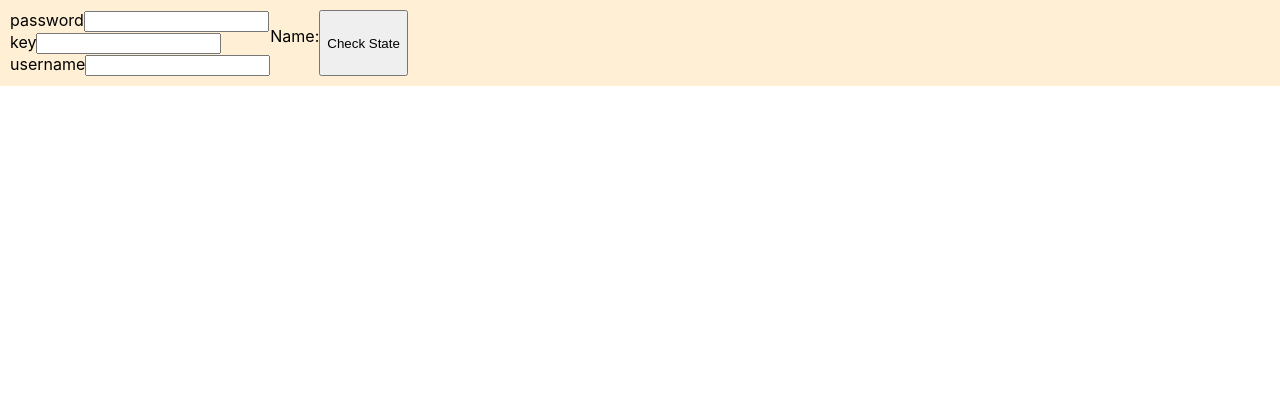
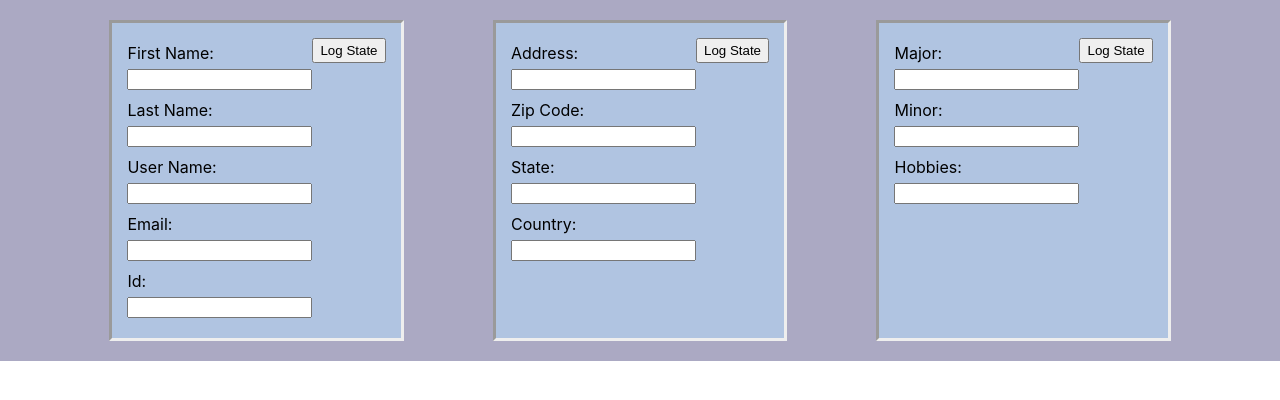
Before and after one commit to WillMartinez/react-hooks-dynamic-form, a React (Create React App) app: page / in a window 1280 px wide. Shown: the top 400 px of the page. Built offline with nearby package versions, Linux system fonts and the light colour scheme.

Commit message:
styling and form reworking

```diff
--- a/package.json
+++ b/package.json
@@ -27,6 +27,7 @@
     "@testing-library/jest-dom": "^4.2.4",
     "@testing-library/react": "^9.3.2",
     "@testing-library/user-event": "^7.1.2",
+    "prop-types": "^15.7.2",
     "react": "^16.12.0",
     "react-dom": "^16.12.0",
     "react-scripts": "3.3.0",
--- a/public/index.html
+++ b/public/index.html
@@ -4,7 +4,7 @@
     <meta charset="utf-8" />
     <link rel="icon" href="%PUBLIC_URL%/favicon.ico" />
     <meta name="viewport" content="width=device-width, initial-scale=1" />
-    <meta name="theme-color" content="#000000" />
+    <meta name="theme-color" content="#8e9b90" />
     <meta
       name="description"
       content="Web site created using create-react-app"
@@ -24,7 +24,7 @@
       work correctly both with client-side routing and a non-root public URL.
       Learn how to configure a non-root public URL by running `npm run build`.
     -->
-    <title>React App</title>
+    <title>Dynamic Form</title>
   </head>
   <body>
     <noscript>You need to enable JavaScript to run this app.</noscript>
--- a/src/App.js
+++ b/src/App.js
@@ -1,9 +1,12 @@
 import React from 'react'
 import Main from './components/main/main'
+import { AppContainer } from "./styles"
+
 
 export default function App () {
 	return (
-		<div>
-			<Main/></div>
+		<AppContainer>
+			<Main />
+		</AppContainer>
 	)
 }
--- /dev/null
+++ b/src/components/form/dynamic-form.jsx
@@ -0,0 +1,53 @@
+import React, { useState } from 'react'
+import { FormContainer, Form, Input, InputRow, Title, Button } from "./style"
+import PropTypes from 'prop-types'
+
+DynamicForm.propTypes = {
+	colNames: PropTypes.array
+}
+
+export default function DynamicForm(props) {
+	const dynamicState = {}
+
+	const createDynamicState = colNames => {
+		colNames.map(item => (
+			dynamicState[item] = ''
+		))
+	}
+	createDynamicState(props.colNames)
+	const [state, setState] = useState(dynamicState)
+
+	const onChange = (event) => {
+		const { name, value } = event.target
+		setState(prevState => ({ ...prevState, [name]: value }))
+		event.preventDefault()
+	}
+	const consoleLogState = () => {
+		console.log(state)
+	}
+
+	const createDynamicForm = columnNames =>
+		columnNames.map(item => (
+			<InputRow key={`${item}`}>
+				<Title>{item}:</Title>
+				<Input
+					key={item}
+					type={'text'}
+					value={state[item]}
+					name={item}
+					onChange={onChange}
+				/>
+				<br />
+			</InputRow>
+		))
+
+	const {colNames} = props
+	return (
+		<FormContainer>
+			<Form>
+				{createDynamicForm(colNames)}
+			</Form>
+			<Button key={"button".concat(colNames)} onClick={consoleLogState}>Log State</Button>
+		</FormContainer>
+	)
+}
--- a/src/components/form/form.jsx
+++ /dev/null
@@ -1,62 +0,0 @@
-import React, { useState } from 'react'
-import styled from 'styled-components'
-// import uuid from "uuid"
-
-// Create a Wrapper component that'll render a <section> tag with some styles
-const FormContainer = styled.section`
-	padding: 10px;
-	background: papayawhip;
-	display: flex;
-`
-
-export default function DynamicForm () {
-	const colNames = ['password', 'key', 'username']
-	const dynamicState = {}
-
-	const createDynamicState = colNames => {
-		colNames.map(item => (
-			dynamicState[item] = ''
-		))
-	}
-	createDynamicState(colNames)
-	// const [state, setState] = useState({ firstName: "", lastName: "", middleName: "" });
-	const [state, setState] = useState(dynamicState)
-
-	const onChange = (event) => {
-		const { name, value } = event.target
-		setState(prevState => ({ ...prevState, [name]: value }))
-		event.preventDefault()
-	}
-
-	const currentState = () => {
-		console.log('state: ', state)
-	}
-
-	const createDynamicForm = columnNames =>
-		columnNames.map(item => (
-			<div key={`meow ${item}`}>
-				{item}
-				<input
-					key={item}
-					type={'text'}
-					value={state[item]}
-					name={item}
-					onChange={onChange}
-				/>
-				<br />
-			</div>
-		))
-
-	return (
-		<div>
-			<FormContainer>
-				<form>
-					{createDynamicForm(colNames)}
-				</form>
-				<p>Name: {state.firstName}</p>
-				<button onClick={currentState}>Check State</button>
-			</FormContainer>
-			{/* {createDynamicState(colNames)} */}
-		</div>
-	)
-}
--- /dev/null
+++ b/src/components/form/style.js
@@ -0,0 +1,28 @@
+import styled from 'styled-components'
+
+export const FormContainer = styled.div`
+	display: flex;
+	padding: 15px;
+	background: #b0c4e1;
+  border-style: inset;
+`
+
+export const Form = styled.form`
+	/* padding: 0px 5px 0px 0px; */
+`
+
+export const InputRow = styled.div`
+	padding: 5px 0px 5px 0px;
+`
+
+export const Input = styled.input`
+`
+
+export const Title = styled.div`
+	padding: 0px 0px 5px 0px;
+`
+
+export const Button = styled.button`
+	max-height: 25px;
+  min-height: 25px;
+`
--- a/src/components/main/main.jsx
+++ b/src/components/main/main.jsx
@@ -1,10 +1,17 @@
 import React from 'react'
-import DynamicForm from '../form/form'
+import DynamicForm from '../form/dynamic-form'
+import { MainContainer } from "./style"
+
+const colNames1 = ["First Name", "Last Name", "User Name", "Email", "Id"]
+const colNames2 = ["Address", "Zip Code", "State", "Country"]
+const colNames3 = ["Major", "Minor", "Hobbies"]
 
 export default function Main () {
 	return (
-		<div>
-			<DynamicForm></DynamicForm>
-		</div>
+		<MainContainer>
+			<DynamicForm colNames={colNames1} />
+			<DynamicForm colNames={colNames2} />
+			<DynamicForm colNames={colNames3} />
+		</MainContainer>
 	)
 }
--- /dev/null
+++ b/src/components/main/style.js
@@ -0,0 +1,8 @@
+import styled from 'styled-components'
+
+export const MainContainer = styled.div`
+  padding: 20px;
+	background: #aba9c3;
+	display: flex;
+  justify-content: space-evenly;
+`
--- /dev/null
+++ b/src/styles.js
@@ -0,0 +1,5 @@
+import styled from 'styled-components'
+
+export const AppContainer = styled.div`
+	background: #8e9b90;
+`
```
Also changed, not shown: .eslintrc.json.
